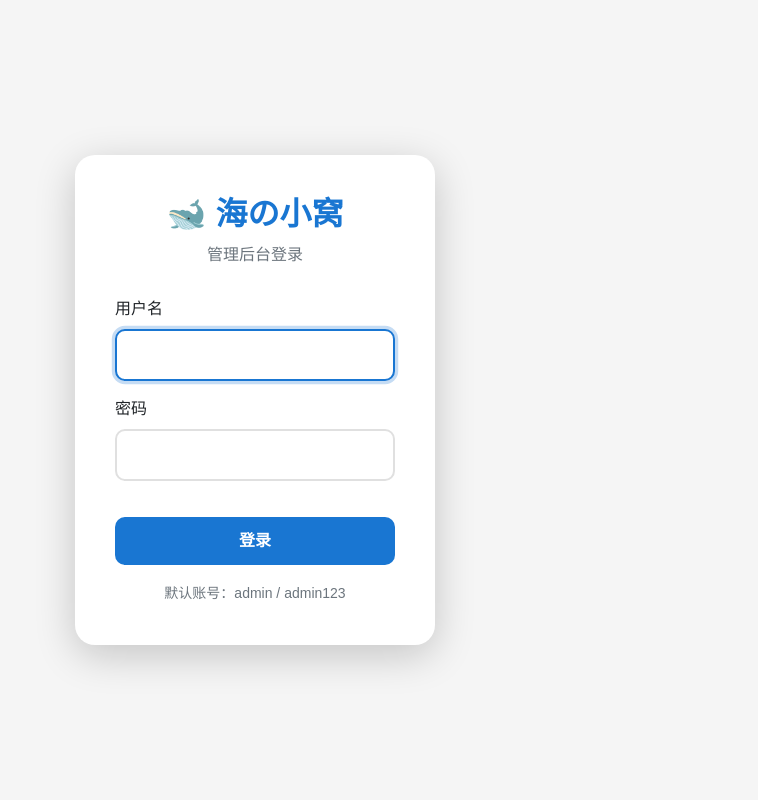
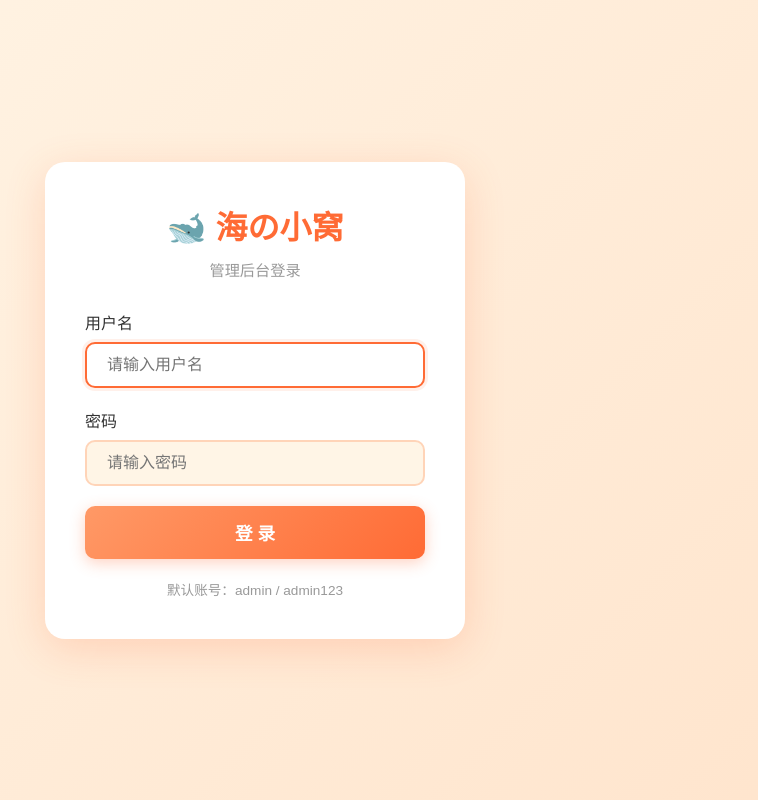
Before and after one commit to urizenk/php-manhua, a PHP site: page /views/admin/login.php in a window 1280 px wide. Shown: the whole page, without its empty margins (385-1143 px from the left). Run offline with PHP 8.4, Linux system fonts and the light colour scheme.

Commit message:
fix: 修复登录页面显示问题，统一暖橙色风格

```diff
--- a/views/admin/login.php
+++ b/views/admin/login.php
@@ -4,60 +4,105 @@
     <meta charset="UTF-8">
     <meta name="viewport" content="width=device-width, initial-scale=1.0">
     <title>管理员登录 - 海の小窝</title>
-    <link href="https://cdn.jsdelivr.net/npm/bootstrap@5.1.3/dist/css/bootstrap.min.css" rel="stylesheet">
     <style>
+        * {
+            margin: 0;
+            padding: 0;
+            box-sizing: border-box;
+        }
         body {
-            background: #f5f5f5;
+            background: linear-gradient(135deg, #FFF5E6 0%, #FFE4CC 100%);
             min-height: 100vh;
             display: flex;
             align-items: center;
             justify-content: center;
             font-family: 'Microsoft YaHei', Arial, sans-serif;
+            padding: 20px;
         }
         .login-container {
-            max-width: 400px;
+            max-width: 420px;
             width: 100%;
-            padding: 20px;
         }
         .login-card {
             background: white;
             border-radius: 20px;
             padding: 40px;
-            box-shadow: 0 10px 40px rgba(0,0,0,0.2);
+            box-shadow: 0 10px 40px rgba(255, 107, 53, 0.2);
         }
         .login-header {
             text-align: center;
             margin-bottom: 30px;
         }
         .login-header h2 {
-            color: #1976D2;
+            color: #FF6B35;
             font-weight: bold;
             margin-bottom: 10px;
+            font-size: 2rem;
+        }
+        .login-header p {
+            color: #999;
+            font-size: 0.95rem;
+        }
+        .alert {
+            background: #fee;
+            color: #c33;
+            padding: 12px 15px;
+            border-radius: 10px;
+            margin-bottom: 20px;
+            border: 1px solid #fcc;
+        }
+        .form-group {
+            margin-bottom: 20px;
+        }
+        .form-label {
+            display: block;
+            margin-bottom: 8px;
+            color: #333;
+            font-weight: 500;
         }
         .form-control {
+            width: 100%;
             border-radius: 10px;
             padding: 12px 20px;
-            border: 2px solid #e0e0e0;
+            border: 2px solid #FFD4B8;
+            background: #FFF5E6;
+            font-size: 1rem;
+            transition: all 0.3s;
         }
         .form-control:focus {
-            border-color: #1976D2;
-            box-shadow: 0 0 0 0.2rem rgba(25, 118, 210, 0.25);
+            outline: none;
+            border-color: #FF6B35;
+            background: white;
+            box-shadow: 0 0 0 3px rgba(255, 107, 53, 0.1);
         }
         .btn-login {
             width: 100%;
             border-radius: 10px;
-            padding: 12px;
+            padding: 14px;
             font-weight: bold;
-            background: #1976D2;
+            background: linear-gradient(135deg, #FF9966 0%, #FF6B35 100%);
             border: none;
             color: white;
+            font-size: 1.1rem;
+            cursor: pointer;
+            transition: all 0.3s;
+            box-shadow: 0 4px 15px rgba(255, 107, 53, 0.3);
+        }
+        .btn-login:hover {
+            background: linear-gradient(135deg, #FF6B35 0%, #FF5722 100%);
+            transform: translateY(-2px);
+            box-shadow: 0 6px 20px rgba(255, 107, 53, 0.4);
+        }
+        .btn-login:active {
+            transform: translateY(0);
+        }
+        .login-footer {
+            text-align: center;
             margin-top: 20px;
         }
-        .btn-login:hover {
-            opacity: 0.9;
-        }
-        .alert {
-            border-radius: 10px;
+        .login-footer small {
+            color: #999;
+            font-size: 0.85rem;
         }
     </style>
 </head>
@@ -66,13 +111,13 @@
         <div class="login-card">
             <div class="login-header">
                 <h2>🐋 海の小窝</h2>
-                <p class="text-muted">管理后台登录</p>
+                <p>管理后台登录</p>
             </div>
 
             <?php if (isset($_SESSION['login_error'])): ?>
-                <div class="alert alert-danger">
+                <div class="alert">
                     <?php
-                    echo $_SESSION['login_error'];
+                    echo htmlspecialchars($_SESSION['login_error'], ENT_QUOTES, 'UTF-8');
                     unset($_SESSION['login_error']);
                     ?>
                 </div>
@@ -80,9 +125,11 @@
 
             <form method="POST" action="/admin88/login">
                 <?php
-                // 生成CSRF Token（登录页面需要先初始化Session）
+                // 生成CSRF Token
                 if (!isset($session)) {
-                    session_start();
+                    if (session_status() === PHP_SESSION_NONE) {
+                        session_start();
+                    }
                     if (!isset($_SESSION['csrf_token'])) {
                         $_SESSION['csrf_token'] = bin2hex(random_bytes(32));
                     }
@@ -92,21 +139,21 @@
                 }
                 ?>
 
-                <div class="mb-3">
+                <div class="form-group">
                     <label class="form-label">用户名</label>
-                    <input type="text" class="form-control" name="username" required autofocus>
+                    <input type="text" class="form-control" name="username" placeholder="请输入用户名" required autofocus>
                 </div>
 
-                <div class="mb-3">
+                <div class="form-group">
                     <label class="form-label">密码</label>
-                    <input type="password" class="form-control" name="password" required>
+                    <input type="password" class="form-control" name="password" placeholder="请输入密码" required>
                 </div>
 
-                <button type="submit" class="btn btn-login">登录</button>
+                <button type="submit" class="btn-login">登 录</button>
             </form>
 
-            <div class="text-center mt-3">
-                <small class="text-muted">默认账号：admin / admin123</small>
+            <div class="login-footer">
+                <small>默认账号：admin / admin123</small>
             </div>
         </div>
     </div>
```
